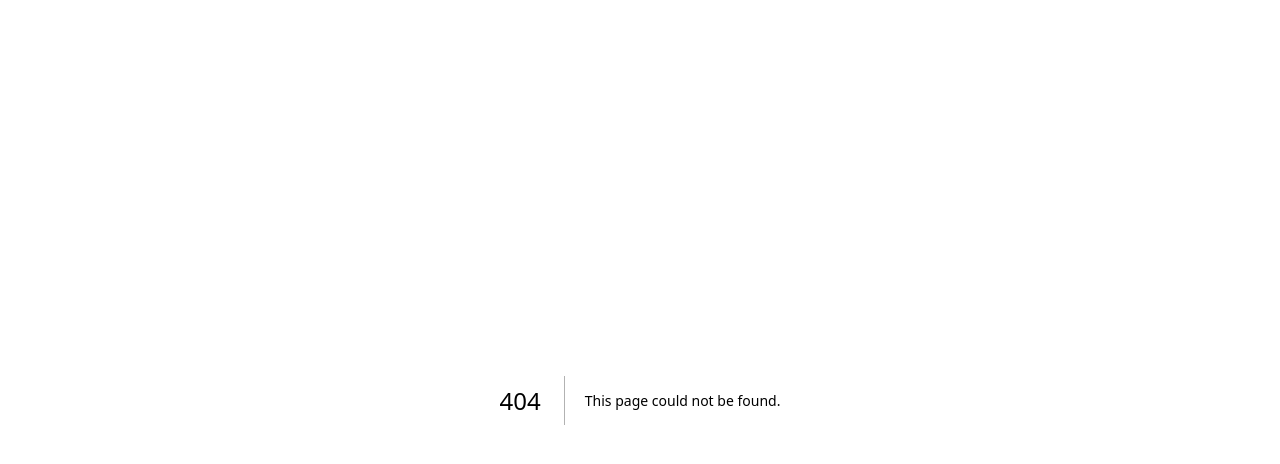
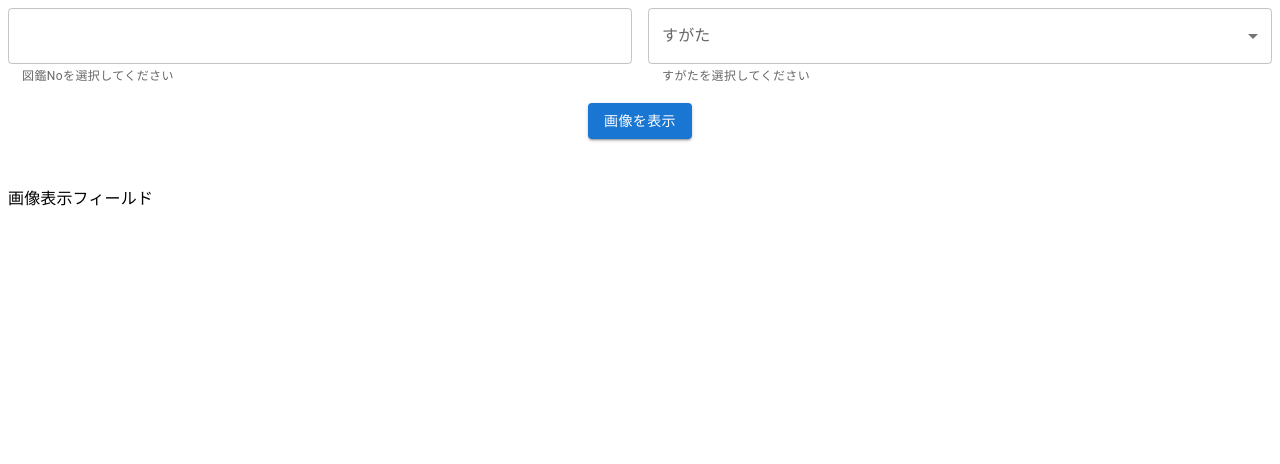
Before and after one commit to hagoromo2000/next.js-sandbox, a Next.js app: page /pokemon in a window 1280 px wide. Before the commit this address had no page. Shown: the top 464 px of the page. Built offline with nearby package versions, Linux system fonts and the light colour scheme.

Commit message:
フォームのUIの実装

```diff
--- /dev/null
+++ b/src/app/pokemon/_components/pokemon-form.tsx
@@ -0,0 +1,40 @@
+import {
+  Button,
+  FormControl,
+  FormHelperText,
+  Grid,
+  InputLabel,
+  MenuItem,
+  Select,
+  TextField,
+} from "@mui/material";
+
+export default function PokemonForm() {
+  return (
+    <Grid container component="form" spacing={2}>
+      <Grid item xs={6}>
+        <FormControl fullWidth>
+          <TextField type="number" />
+          <FormHelperText>図鑑Noを選択してください</FormHelperText>
+        </FormControl>
+      </Grid>
+      <Grid item xs={6}>
+        <FormControl fullWidth>
+          <InputLabel id="sprites-label">すがた</InputLabel>
+          <Select labelId="sprites-label" label="すがた">
+            <MenuItem value="front-default">正面</MenuItem>
+            <MenuItem value="back">背中</MenuItem>
+          </Select>
+          <FormHelperText>すがたを選択してください</FormHelperText>
+        </FormControl>
+      </Grid>
+      <Grid item xs={12}>
+        <Grid container alignItems="center" justifyContent="center">
+          <Button variant="contained" color="primary" type="submit">
+            画像を表示
+          </Button>
+        </Grid>
+      </Grid>
+    </Grid>
+  );
+}
--- /dev/null
+++ b/src/app/pokemon/page.tsx
@@ -0,0 +1,16 @@
+import { Grid, Typography } from "@mui/material";
+import Link from "next/link";
+import PokemonForm from "./_components/pokemon-form";
+
+export default function Pokemon() {
+  return (
+    <Grid container direction="column" spacing={6}>
+      <Grid item>
+        <PokemonForm />
+      </Grid>
+      <Grid item>
+        <Typography>画像表示フィールド</Typography>
+      </Grid>
+    </Grid>
+  );
+}
```
